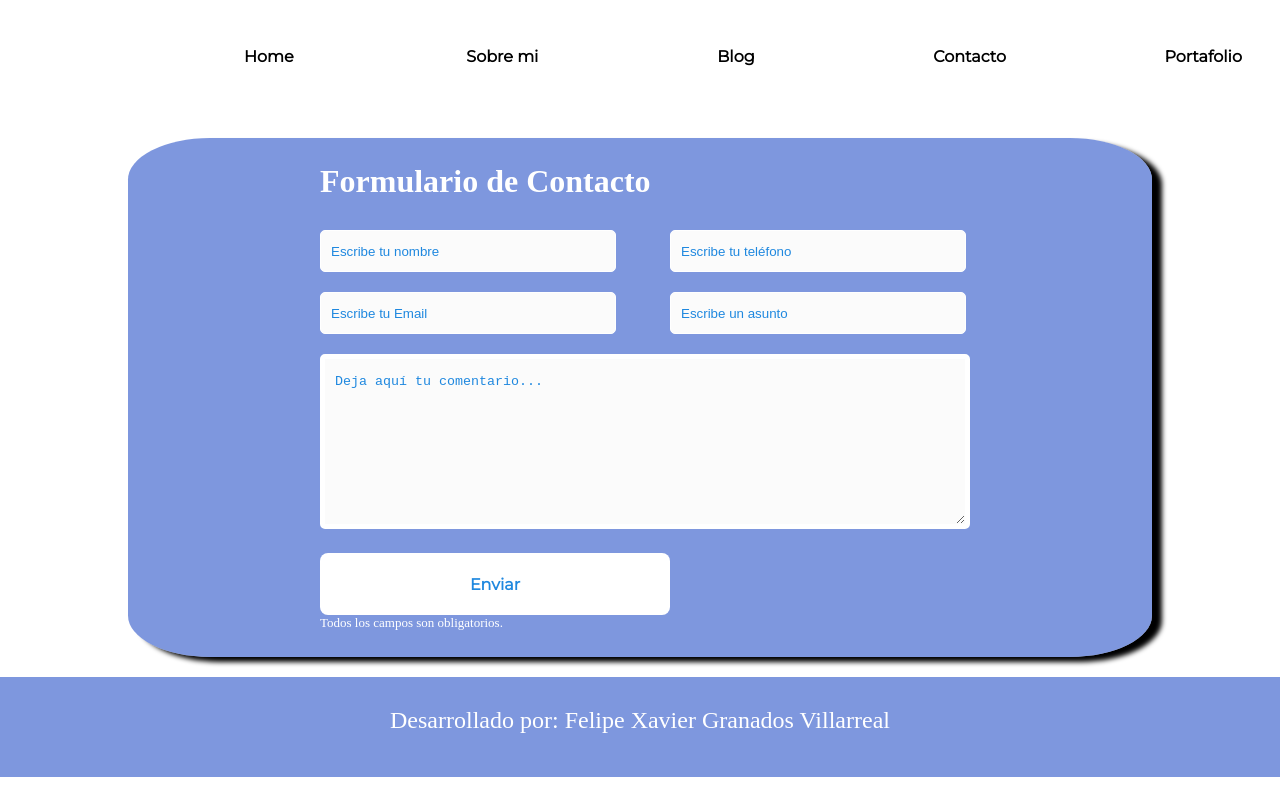
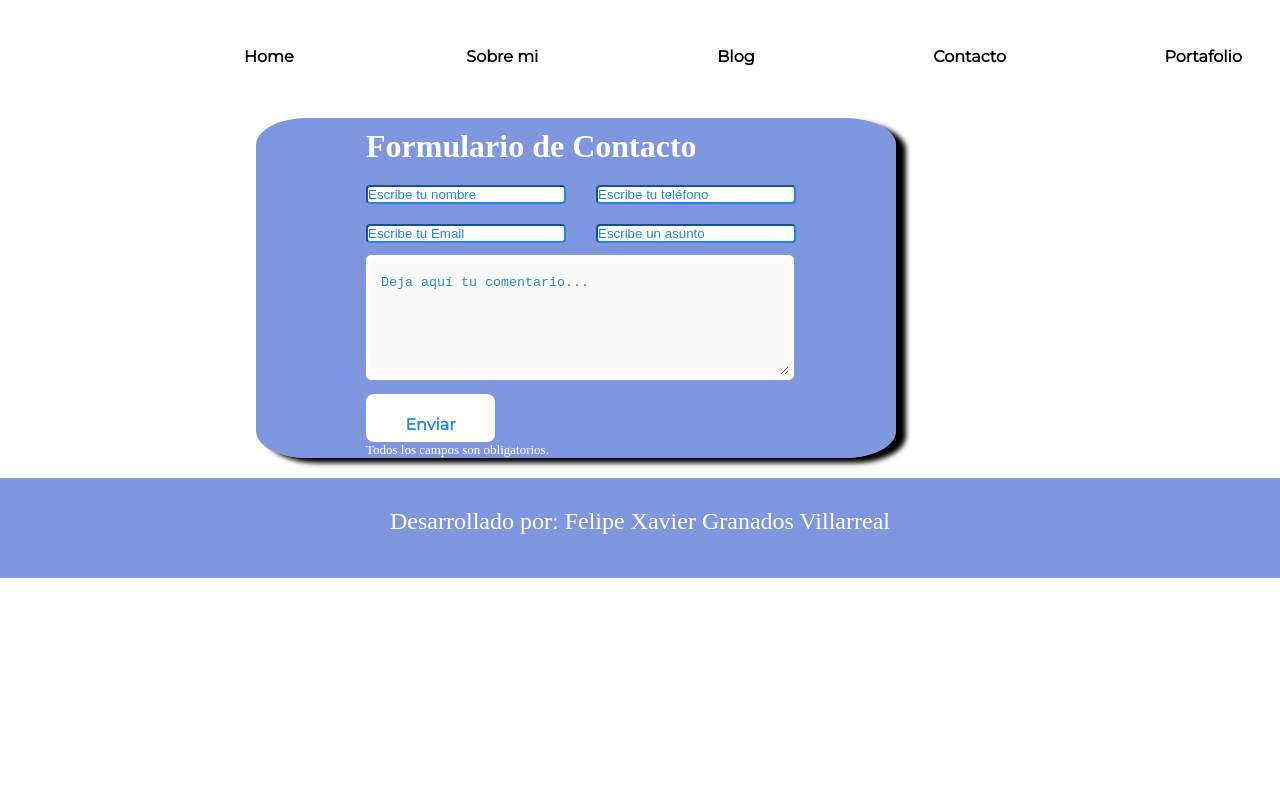
Before and after one commit to felipexg/portafolio, a plain HTML site: page contacto.html in a window 1280 px wide. Drawn offline with Linux system fonts and the light colour scheme.

Commit message:
correciones a contendor

```diff
--- a/contacto.html
+++ b/contacto.html
@@ -23,17 +23,16 @@
     </header>
     <!-----------------------------------MAIN---------------------------->
     <main class=" contenedor">
-
         <div class="formulario">
             <h1>Formulario de Contacto</h1>
             <div class="container">
                 <div class="input1">
-                    <input type="text" name="nombre" id="nombre" required="obligatorio" placeholder="Escribe tu nombre">
-                    <input type="email" name="email" id="email" required="obligatorio" placeholder="Escribe tu Email">
+                    <input class="input" type="text" name="nombre" id="nombre" required="obligatorio" placeholder="Escribe tu nombre">
+                    <input class="input" type="email" name="email" id="email" required="obligatorio" placeholder="Escribe tu Email">
                 </div>
                 <div class="input2">
-                    <input type="number" name="telefono" id="telefono" placeholder="Escribe tu teléfono">
-                    <input type="text" name="asunto" id="assunto" required="obligatorio"
+                    <input class="input" type="number" name="telefono" id="telefono" placeholder="Escribe tu teléfono">
+                    <input  class="input" type="text" name="asunto" id="assunto" required="obligatorio"
                         placeholder="Escribe un asunto">
                 </div>
             </div>
--- a/style/style_contac.css
+++ b/style/style_contac.css
@@ -59,85 +59,96 @@ body {
 
 }
 
+.contenedor {
+    display: flex;
+    justify-content: center;
+    background: rgb(41, 83, 201, 0.6);
+    padding-left: 10px;
+    margin-right: 30%;
+    margin-left: 20%;
+    margin-top: 30px;
+    margin-bottom: 20px;
+    border-radius: 8%;
+    box-shadow: 10px 5px 5px black;
+    gap: 20px;
+    color: var(--color-primario);
+
+
+}
+
+
+.container {
+    display: flex;
+    gap: 30px;
+    width: 100%;
+    justify-content: center;
+
+
+}
+
+.input{
+    border-color: var(--color-terciario);
+    border-radius: 4px;
+}
+.input1,
+.input2 {
+    display: flex;
+    flex-direction: column;
+    justify-content: space-between;
+    gap: 20px;
+    width: 200px;
+    height: 40px;
+    border-color: var(--color-primario);
+    margin-top: 10px;
+    margin-bottom: 20px;
+}
 
 
 
 
 
 
+.formulario h1 {
+    color: var(--color-primario);
+    margin-top: 10px;
+    margin-bottom: 10px;
 
-.contenedor {
-    background: rgb(41, 83, 201, 0.6);
-    margin-left: 10%;
-    margin-right: 10%;
-    margin-top: 50px;
-    margin-bottom: 20px;
-    border-radius: 8%;
-    box-shadow: 10px 5px 5px black;
-    padding: 2% 15%;
-    display: flex;
-    align-items: stretch;
-    gap: 20px;
-    /* color: var(--color-primario);*/
 
 }
 
-.formulario h1{
+.formulario p {
     color: var(--color-primario);
-    margin-bottom: 20px;
+    font-family: var(--fuente-krona);
+    margin-right: 90px;
 
 }
 
-.formulario p{
-    color: var(--color-primario);
-    font-family: var(--fuente-krona);
-
-}
-
-.container{
-    display: flex;
-
-    width: 700px;
-   justify-content: center;
-
-}
-input{
-    background-color: #fbfbfb;
-    width: 81%;
-    height: 40px;
-    border-radius: 5px;
-    border-style: solid;
-    border-width: 1px;
-    border-color: var(--color-primario);
-    margin-top: 10px;
-    padding-left: 10px;
-    margin-bottom: 10px;
-  }
 
 
-  textarea{
+textarea {
     background-color: #fbfbfb;
-    width: 90%;
-    height: 150px;
+    width: 408px;
+    height: 100px;
     border-radius: 5px;
     border-style: solid;
     border-width: 5px;
     border-color: var(--color-primario);
     margin-top: 10px;
     padding-left: 10px;
-    margin-bottom: 20px;
+    margin-bottom: 10px;
     padding-top: 15px;
 }
 
 
-  label{
+label {
     display: block;
     float: center;
 }
 
 
-.button{
-    width: 50%;
+.button {
+    width: 30%;
+    height: 5px;
     text-align: center;
     padding: 21.5px 0;
     border-radius: 8px;
@@ -155,7 +166,7 @@ input{
 
 .button:hover {
 
-    background-color:rgb(179, 179, 184);
+    background-color: rgb(179, 179, 184);
 
 
 }
@@ -163,12 +174,12 @@ input{
 
 
 
-  span{
+span {
     color: var(--color-primario)
 }
 
 
-  .aviso{
+.aviso {
     font-size: 13px;
     color: #0e0e0e;
 }
@@ -184,14 +195,14 @@ input{
 }
 
 
-  .formulario input:focus{
-    outline:0;
+.formulario input:focus {
+    outline: 0;
     border: 1px solid var(--color-terciario);
 }
 
 
-  .formulario textarea:focus{
-    outline:0;
+.formulario textarea:focus {
+    outline: 0;
     border: 1px solid var(--color-terciario);
 }
 
@@ -201,7 +212,7 @@ input{
     font-size: x-large;
     color: var(--color-primario);
     display: flex;
-    justify-content:center;
+    justify-content: center;
     font-size: 1.5 rem;
     height: 70px;
     padding-top: 30px;
@@ -222,27 +233,34 @@ input{
         gap: 30%;
         align-items: center;
     }
-  .contenedor{
-    margin-top: 0;
+
+    .contenedor {
+        margin-top: 0px;
+        padding-right: 0px;
+        margin-right: 0px;
     }
-    .container{
+
+    .container {
         flex-direction: column;
 
     }
-    .formulario h1{
+
+    .formulario h1 {
         font-size: 20px;
     }
+
     .input1,
-    .input2{
+    .input2 {
 
         width: 28%;
 
     }
 
-    .textarea{
+    .textarea {
         width: 28%;
     }
-    .button{
+
+    .button {
         width: 28%;
     }
 }
```
Lines whose indentation alone changed are shown as unchanged.
